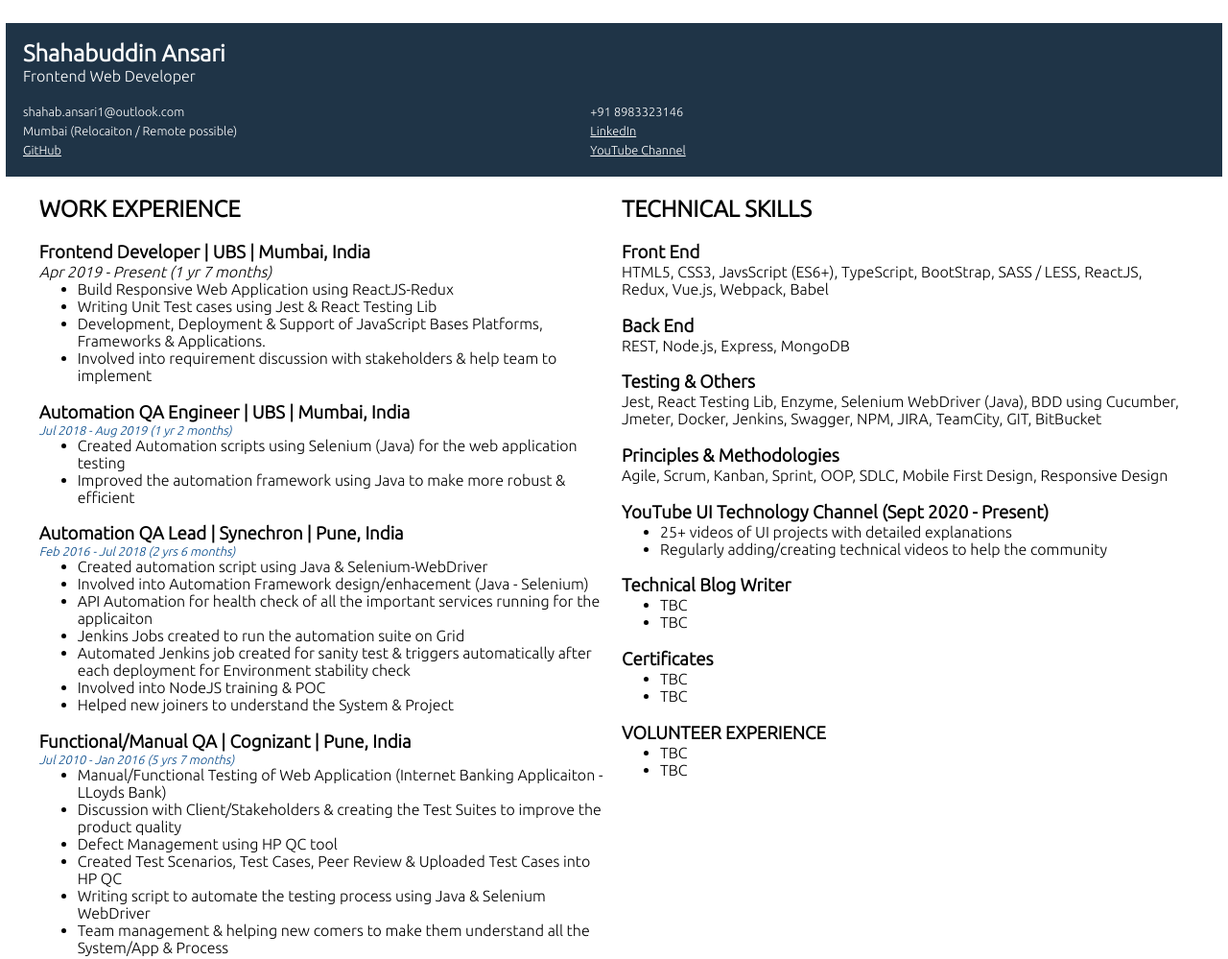
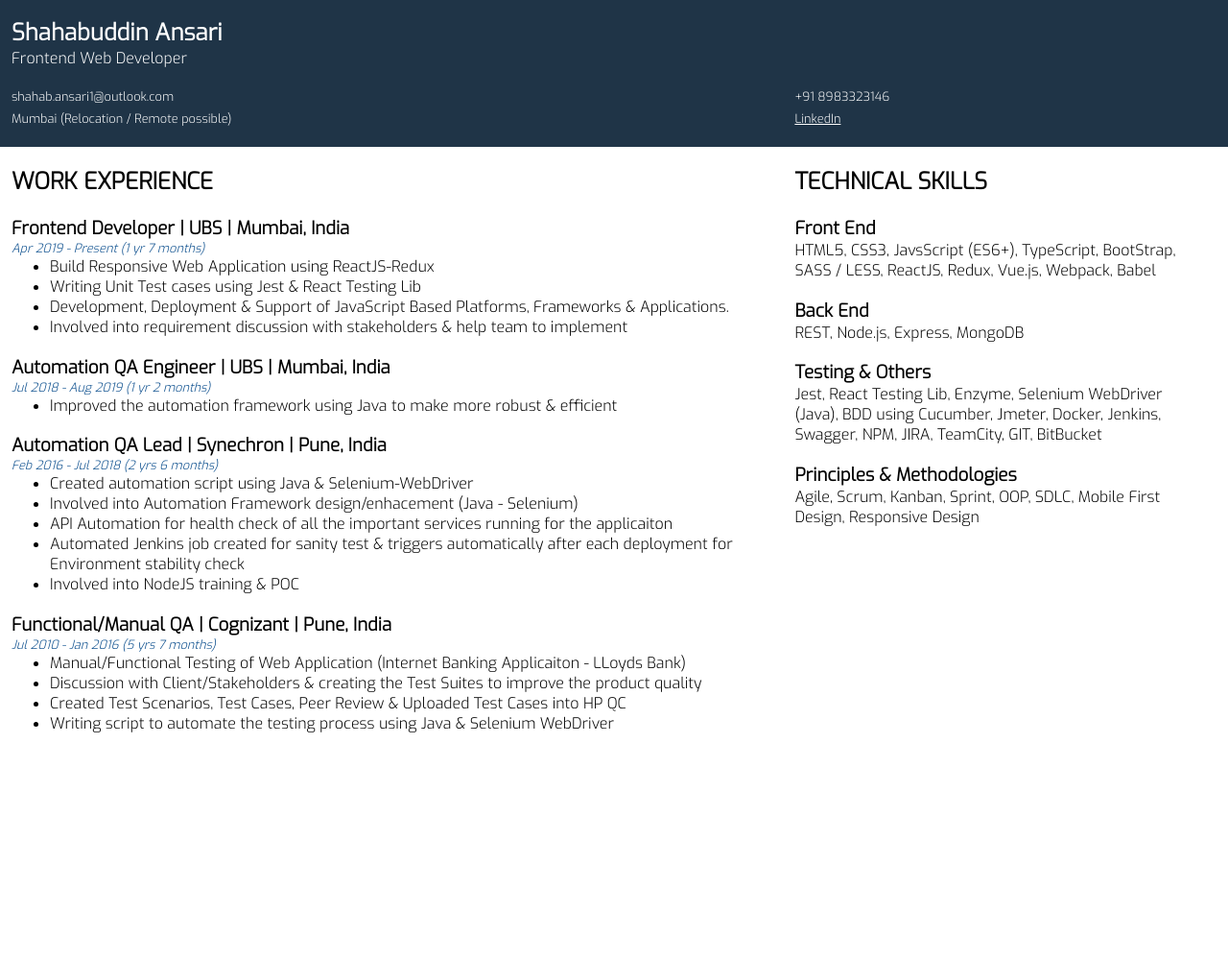
Before and after one commit to ShahabuddinAnsari/resumeCreator, a plain HTML site: page index.html in a window 1280 px wide. Shown: the whole page at 96% size. After the commit the page ends 800 px from the top, so only its background shows below. Drawn offline with Linux system fonts and the light colour scheme.

Commit message:
updated style

```diff
--- a/index.html
+++ b/index.html
@@ -2,8 +2,7 @@
 <html>
     <head>
         <link rel="stylesheet" href="style.css">
-        <link href="https://fonts.googleapis.com/css2?family=Ubuntu:wght@300&display=swap" rel="stylesheet">
-    </head>
+        <link href="https://fonts.googleapis.com/css2?family=Exo:wght@300&display=swap" rel="stylesheet">    </head>
 
     <body>
         <div class="container">
@@ -13,13 +12,13 @@
                 <div class="links">
                     <div class="sectionLeft">
                         <div class="email flexDisplay">shahab.ansari1@outlook.com</div>
-                        <div class="location flexDisplay">Mumbai (Relocaiton / Remote possible)</div>
-                        <div class="gitUrl flexDisplay"><a href="https://github.com/ShahabuddinAnsari">GitHub</a></div>
+                        <div class="location flexDisplay">Mumbai (Relocation / Remote possible)</div>
+                        <div class="gitUrl flexDisplay" style="display: none"><a href="https://github.com/ShahabuddinAnsari">GitHub</a></div>
                     </div>
                     <div class="sectionRight">
                         <div class="mobileNo flexDisplay">+91 8983323146</div>
                         <div class="linkedLin flexDisplay"><a href="https://www.linkedin.com/in/shahabuddin-ansari-946403a8/">LinkedIn</a></div>
-                        <div class="youtubeChannelURL flexDisplay"><a href="https://youtube.com/channel/UCfrCVLAEpznui5df58zyIRw">YouTube Channel</a></div>
+                        <div class="youtubeChannelURL flexDisplay" style="display: none"><a href="https://youtube.com/channel/UCfrCVLAEpznui5df58zyIRw">YouTube Channel</a></div>
                     </div>
                 </div>
             </div>
@@ -29,12 +28,12 @@
                     <div class="experience">
                         <div class="experience-1">
                             <h3 class="experience-role">Frontend Developer | UBS | Mumbai, India</h3>
-                            <div><em>Apr 2019 - Present (1 yr 7 months)</em></div>
+                            <div class="experience-duration"><em>Apr 2019 - Present (1 yr 7 months)</em></div>
                             <div class="experience-details">
                                 <ul>
                                     <li>Build Responsive Web Application using ReactJS-Redux</li>
                                     <li>Writing Unit Test cases using Jest & React Testing Lib</li>
-                                    <li>Development, Deployment & Support of JavaScript Bases Platforms, Frameworks & Applications.</li>
+                                    <li>Development, Deployment & Support of JavaScript Based Platforms, Frameworks & Applications.</li>
                                     <li>Involved into requirement discussion with stakeholders & help team to implement </li>
                                 </ul>
                             </div>
@@ -44,7 +43,6 @@
                             <div class="experience-duration"><em>Jul 2018 - Aug 2019 (1 yr 2 months)</em></div>
                             <div class="experience-details">
                                 <ul>
-                                    <li>Created Automation scripts using Selenium (Java) for the web application testing</li>
                                     <li>Improved the automation framework using Java to make more robust & efficient</li>
                                 </ul>
                             </div>
@@ -57,10 +55,8 @@
                                     <li>Created automation script using Java & Selenium-WebDriver</li>
                                     <li>Involved into Automation Framework design/enhacement (Java - Selenium)</li>
                                     <li>API Automation for health check of all the important services running for the applicaiton</li>
-                                    <li>Jenkins Jobs created to run the automation suite on Grid</li>
                                     <li>Automated Jenkins job created for sanity test & triggers automatically after each deployment for Environment stability check</li>
                                     <li>Involved into NodeJS training & POC</li>
-                                    <li>Helped new joiners to understand the System & Project</li>
                                 </ul>
                             </div>
                         </div>
@@ -71,10 +67,8 @@
                                 <ul>
                                     <li>Manual/Functional Testing of Web Application (Internet Banking Applicaiton - LLoyds Bank)</li>
                                     <li>Discussion with Client/Stakeholders & creating the Test Suites to improve the product quality</li>
-                                    <li>Defect Management using HP QC tool</li>
                                     <li>Created Test Scenarios, Test Cases, Peer Review & Uploaded Test Cases into HP QC</li>
                                     <li>Writing script to automate the testing process using Java & Selenium WebDriver</li>
-                                    <li>Team management & helping new comers to make them understand all the System/App & Process</li>
                                 </ul>
                             </div>
                         </div>
@@ -103,7 +97,7 @@
 
                     </div>
 
-                    <div class="projects-personal">
+                    <div class="projects-personal" style="display: none">
                         <div class="youtubeProject">
                             <h3>YouTube UI Technology Channel (Sept 2020 - Present)</h3>
                             <ul>
@@ -112,7 +106,7 @@
                             </ul>
                         </div>
 
-                        <div class="blog-writing">
+                        <div class="blog-writing" style="display: none">
                             <h3>Technical Blog Writer</h3>
                             <ul>
                                 <li>TBC</li>
@@ -121,14 +115,14 @@
                         </div>
                     </div>
 
-                    <div class="certificates">
+                    <div class="certificates" style="display: none">
                         <h3>Certificates</h3>
                         <ul>
                             <li>TBC</li>
                             <li>TBC</li>
                         </ul>
                     </div>
-                    <div class="volunteer-exp">
+                    <div class="volunteer-exp" style="display: none">
                         <h3>VOLUNTEER EXPERIENCE</h3>
                         <ul>
                             <li>TBC</li>
--- a/style.css
+++ b/style.css
@@ -3,8 +3,11 @@ body {
     padding: 0;
     font-size: 16px;
     box-sizing: border-box;
-    font-family: 'Ubuntu', sans-serif;
-}
+    font-family: 'Exo', sans-serif;}
+
+/* div {
+    margin: 0;
+} */
 
 .coverLetter {
     padding: 18px;
@@ -27,7 +30,8 @@ body {
     justify-content: center;
     align-items: center;
     flex-flow: column;
-    margin: 24px;
+    /* margin: 24px; */
+    padding: 0 12px;
 }
 
 .links {
@@ -36,13 +40,20 @@ body {
     font-size: 0.8em;
 }
 
-.sectionLeft, .sectionRight {
+/* .sectionLeft, .sectionRight {
     width: 48%;
-    /* margin: 12px; */
+} */
+
+.sectionLeft {
+    width: 65%;
+}
+
+.sectionRight {
+    width: 32%;
 }
 
 .main .sectionLeft, .main .sectionRight {
-    margin: 0 8px;
+    /* margin: 0 8px; */
 }
 
 /* .sectionRight {
@@ -62,7 +73,7 @@ body {
 .main {
     display: flex;
     align-items: flex-start;
-    justify-content: center;
+    justify-content: stretch;
     flex-flow: row;
 }
 
```
